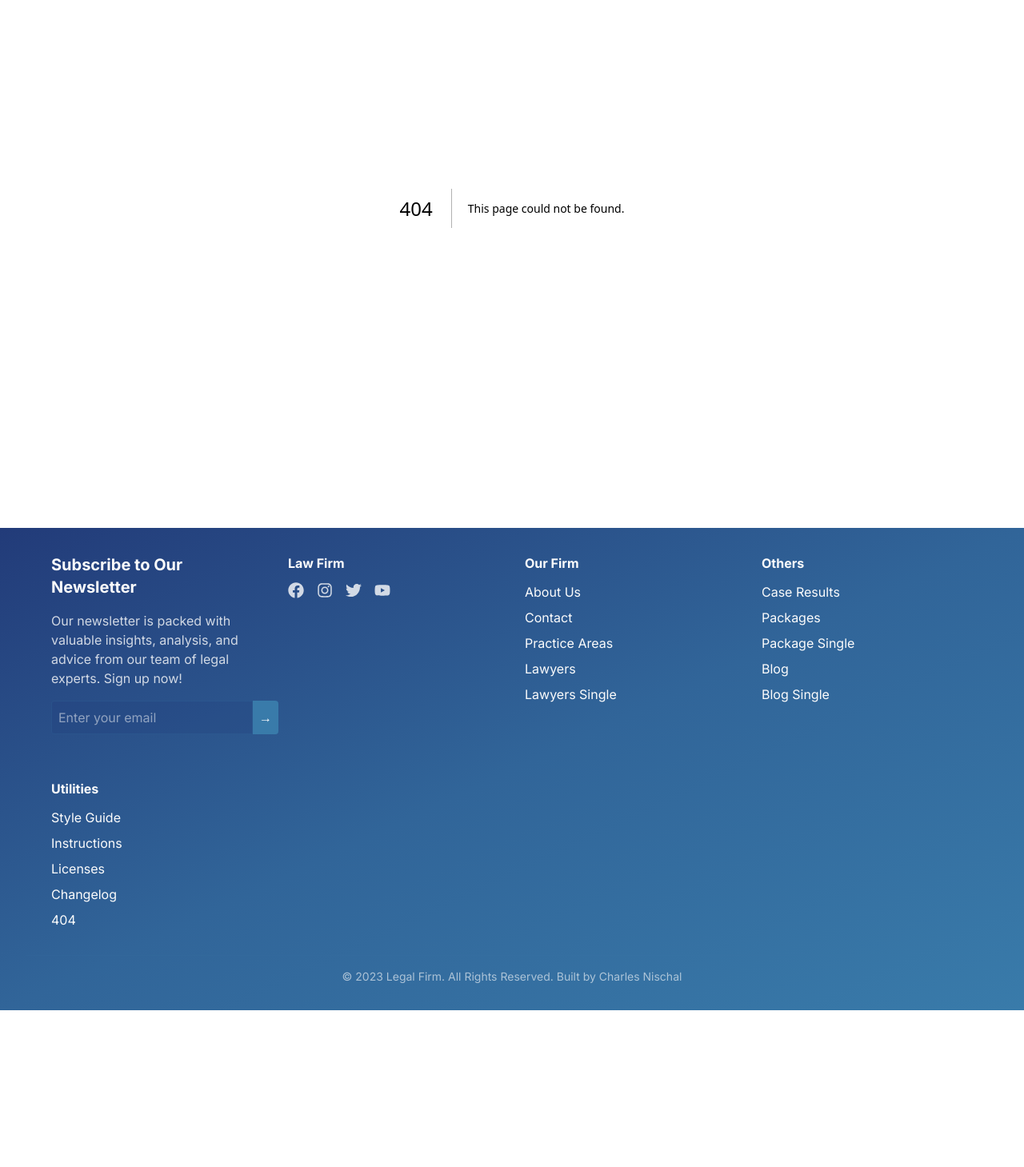
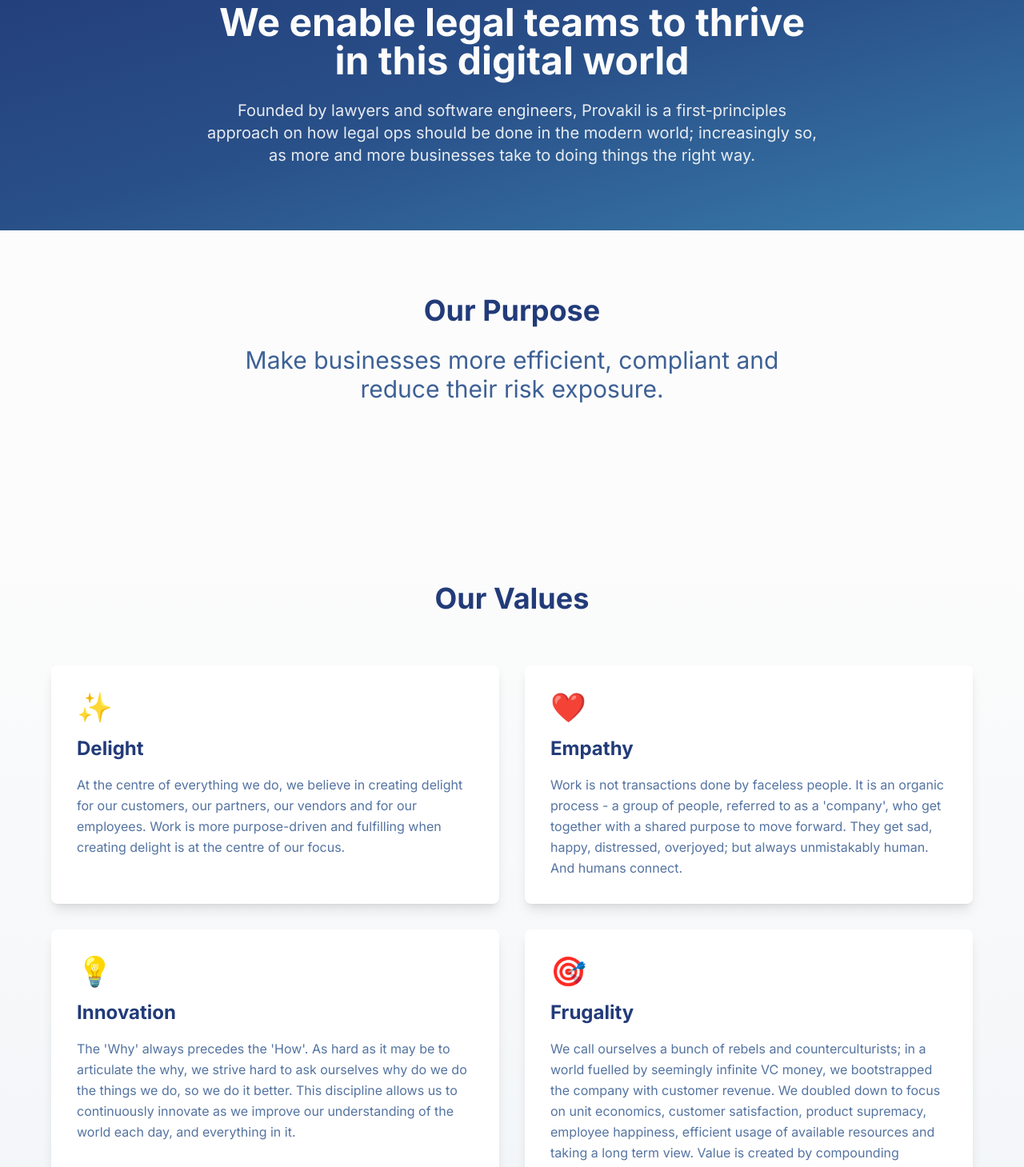
Before and after one commit to CPJ-N/lawgpt, a Next.js app: page /about in a window 1280 px wide. Before the commit this address had no page. Shown: the part 140-1599 px from the top of the page at 80% size. Before the commit the page ends 1403 px from the top, so only its background shows below. Built offline with nearby package versions, Linux system fonts and the light colour scheme.

Commit message:
Add AboutPage component with purpose and values sections

```diff
--- /dev/null
+++ b/src/app/about/page.tsx
@@ -0,0 +1,93 @@
+import Image from 'next/image';
+
+const values = [
+  {
+    title: "Delight",
+    description: "At the centre of everything we do, we believe in creating delight for our customers, our partners, our vendors and for our employees. Work is more purpose-driven and fulfilling when creating delight is at the centre of our focus.",
+    icon: "✨"
+  },
+  {
+    title: "Empathy",
+    description: "Work is not transactions done by faceless people. It is an organic process - a group of people, referred to as a 'company', who get together with a shared purpose to move forward. They get sad, happy, distressed, overjoyed; but always unmistakably human. And humans connect.",
+    icon: "❤️"
+  },
+  {
+    title: "Innovation",
+    description: "The 'Why' always precedes the 'How'. As hard as it may be to articulate the why, we strive hard to ask ourselves why do we do the things we do, so we do it better. This discipline allows us to continuously innovate as we improve our understanding of the world each day, and everything in it.",
+    icon: "💡"
+  },
+  {
+    title: "Frugality",
+    description: "We call ourselves a bunch of rebels and counterculturists; in a world fuelled by seemingly infinite VC money, we bootstrapped the company with customer revenue. We doubled down to focus on unit economics, customer satisfaction, product supremacy, employee happiness, efficient usage of available resources and taking a long term view. Value is created by compounding returns, which occurs over long term.",
+    icon: "🎯"
+  }
+];
+
+export default function AboutPage() {
+  return (
+    <div className="bg-brand-white min-h-screen pt-16">
+      {/* Hero Section */}
+      <section className="relative py-20 bg-gradient-to-br from-brand-darkblue via-brand-blue to-brand-skyblue text-brand-white">
+        <div className="max-w-6xl mx-auto px-4 flex justify-center">
+          <div className="max-w-3xl flex flex-col items-center">
+            <h1 className="text-5xl font-bold mb-6 text-center">
+              We enable legal teams to thrive in this digital world
+            </h1>
+            <p className="text-xl text-brand-white/90 text-center">
+              Founded by lawyers and software engineers, Provakil is a first-principles approach on how legal ops should be done
+              in the modern world; increasingly so, as more and more businesses take to doing things the right way.
+            </p>
+          </div>
+        </div>
+      </section>
+
+      {/* Purpose Section */}
+      <section className="py-20 px-4">
+        <div className="max-w-6xl mx-auto">
+          <div className="text-center mb-16">
+            <h2 className="text-brand-darkblue text-4xl font-bold mb-6">Our Purpose</h2>
+            <p className="text-3xl text-brand-blue/90 max-w-2xl mx-auto">
+              Make businesses more efficient, compliant and reduce their risk exposure.
+            </p>
+          </div>
+        </div>
+      </section>
+
+      {/* Values Section */}
+      <section className="py-20 px-4 bg-gradient-to-b from-brand-white to-brand-skyblue/5">
+        <div className="max-w-6xl mx-auto">
+          <h2 className="text-4xl font-bold text-brand-darkblue text-center mb-16">Our Values</h2>
+
+          <div className="grid md:grid-cols-2 gap-8">
+            {values.map((value, index) => (
+              <div
+                key={index}
+                className="bg-white p-8 rounded-lg shadow-lg hover:shadow-xl transition-shadow duration-300"
+              >
+                <div className="text-4xl mb-4">{value.icon}</div>
+                <h3 className="text-2xl font-bold text-brand-darkblue mb-4">{value.title}</h3>
+                <p className="text-brand-blue/80 leading-relaxed">
+                  {value.description}
+                </p>
+              </div>
+            ))}
+          </div>
+        </div>
+      </section>
+
+      {/* CTA Section */}
+      <section className="py-20 px-4">
+        <div className="max-w-6xl mx-auto">
+          <div className="bg-brand-darkblue rounded-2xl p-12 text-center">
+            <h2 className="text-3xl font-bold text-brand-white mb-6">
+              Ready to transform your legal operations?
+            </h2>
+            <button className="bg-brand-skyblue text-white px-8 py-3 rounded-full text-lg font-medium hover:bg-brand-mediumblue transition-colors duration-300 shadow-lg">
+              Get Started Today
+            </button>
+          </div>
+        </div>
+      </section>
+    </div>
+  );
+}
```
Also changed, not shown: 1 other file (tests, documents, lock files or other folders).
